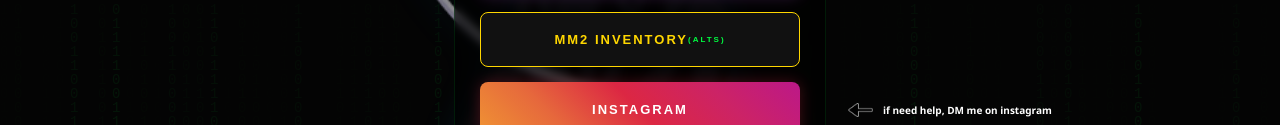
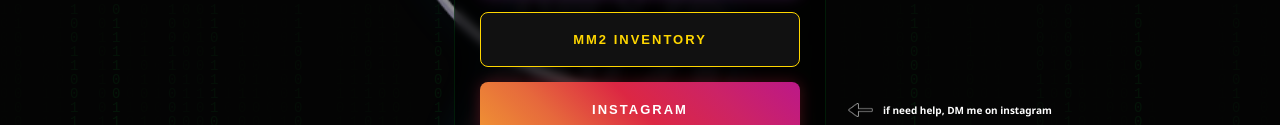
Before and after one commit to linaPY1/lina_py, a plain HTML site: page index.html in a window 1280 px wide. Shown: the part 420-545 px from the top of the page. Drawn offline with Linux system fonts and the light colour scheme.

Commit message:
Update index.html

```diff
--- a/index.html
+++ b/index.html
@@ -240,8 +240,6 @@
         <button id="mm2Btn" class="btn btn-mm2">
             <div class="shine-line"></div>
             MM2 Inventory
-
-            <span class="tiny-green">(alts)</span>
         </button>
 
         <div class="help-wrapper">
```
